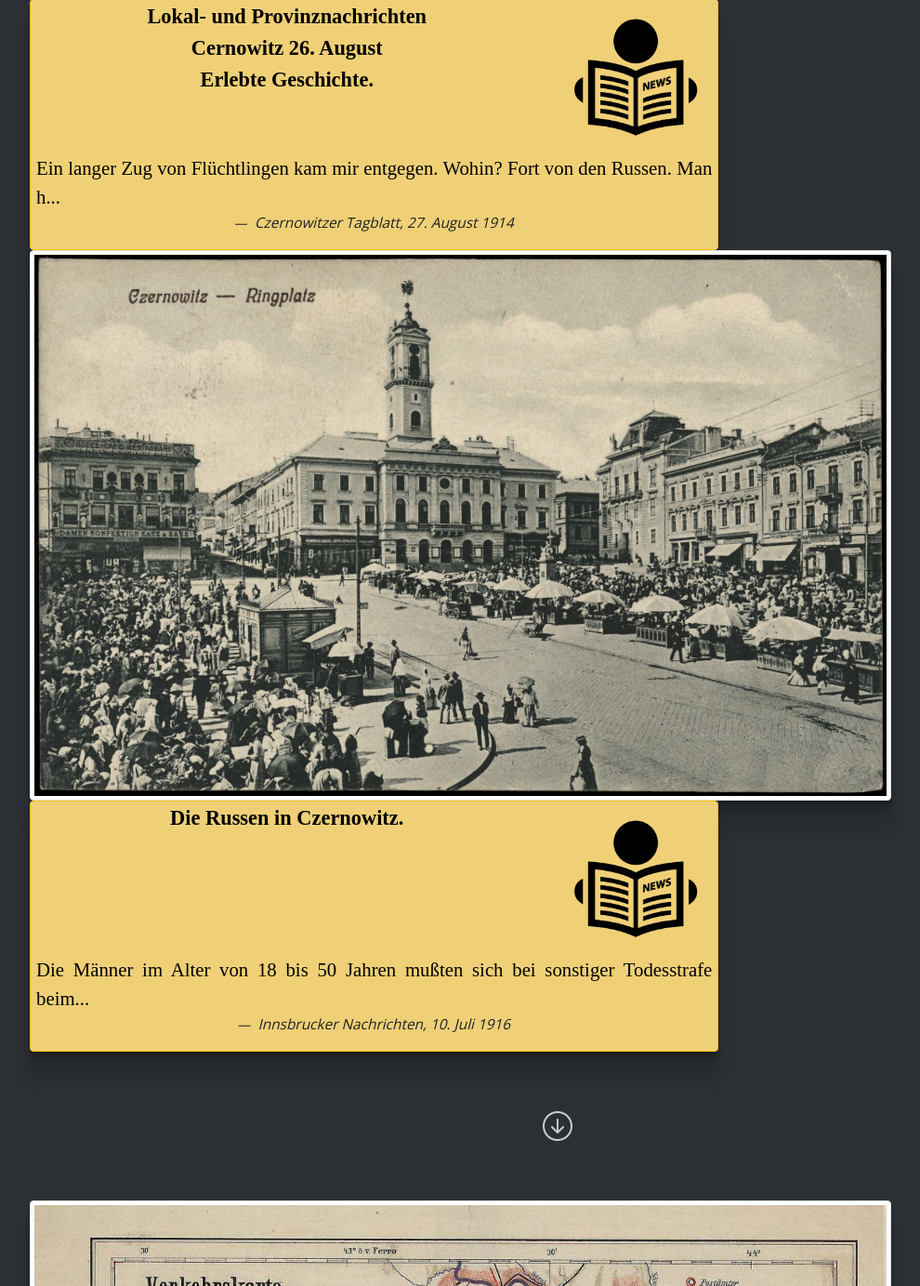
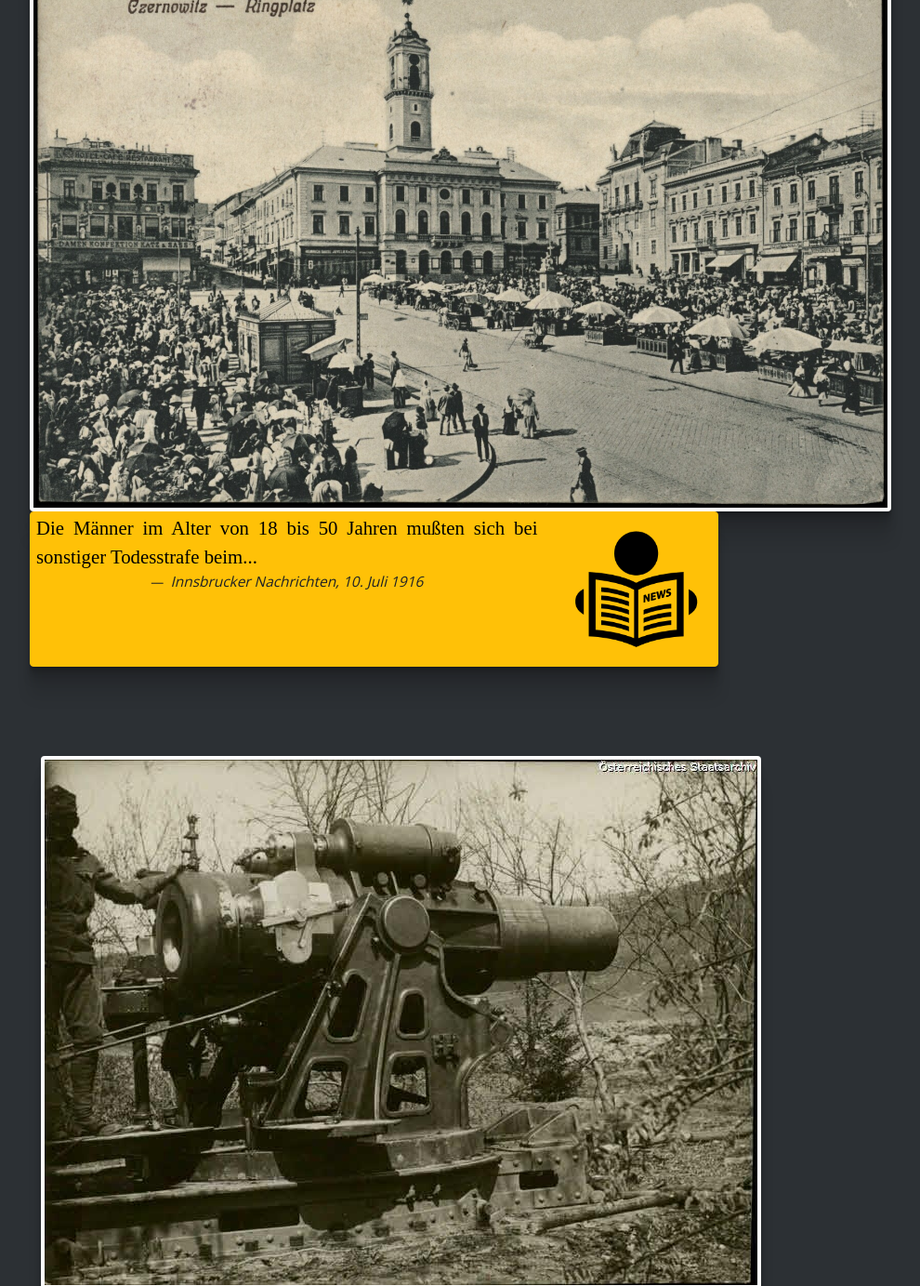
Before and after one commit to BernhardKoschicek/flucht, a Flask app: page /en/exhibition in a window 1280 px wide. Shown: the part 4895-6278 px from the top of the page at 93% size, without its empty margins (40-1030 px from the left). Run offline with Flask 2, Linux system fonts and the light colour scheme; some libraries are stand-ins or nearby versions; some web fonts are replaced.

Commit message:
refactored

```diff
--- a/flucht/data/newspaper.py
+++ b/flucht/data/newspaper.py
@@ -170,7 +170,7 @@
     },
     'wochenzeitung_24031916': {
         'teaser': '''Die in Barackenform in Aussicht genommenen Unterkünfte für die Flüchtlinge sind bereits zum größten Teile hergestellt. Nunmehr gelangen kleinere und größere Familienwohnhäuse[r], welche vollständig in Mauerwerk ausgeführt wurden, zur Vergebung und Herstellung. Die von der Bahnstation zum Flüchtlingslager errichtete Schmalspurbahn funktioniert schon seit längerer Zeit, und wird hauptsächlich zu Materialzufuhr verwendet. ''',
-        'citation': 'Wochen-Zeitung für das Viertel unter dem Manhartsberg, 24. März 1916',
+        'citation': 'WZ Mahnhartsberg, 24. März 1916',
         'title': 'Flüchtlingslager.',
         'page': '',
         'url': '',
@@ -180,7 +180,7 @@
     },
     'wochenzeitung_02071915': {
         'teaser': '''Die Internierungsstationen befinden sich in Weierburg, Enzersdorf im Tale, Sitzendorf, Mittergrabern und Raschala, wobei die in diesen Orten befindlichen herrschaftlichen Schüttkästen samt umliegenden Grundstücken b[e]nützt werden. Dem Vernehmen nach soll auch in Oberhollabrunn und zwar in der ehemals Gindlschen Gasthausrealität eine Internierungsstation untergebracht werden.''',
-        'citation': 'Wochen-Zeitung für das Viertel unter dem Manhartsberg, 2. Juli 1918',
+        'citation': 'WZ Mahnhartsberg, 2. Juli 1918',
         'title': 'K. k. Internierungsstationen',
         'page': '',
         'url': '',
@@ -190,7 +190,7 @@
     },
     'wochenzeitung_21011916': {
         'teaser': '''Die Arbeiten zur Herstellung des von der Staatsverwaltung in Oberhollabrunn in [A]ussicht genommenen Flüchtlingslagers sind bereits in Angriff genommen worden. Ein Teil der Baulichkeiten ist im Konkurrenzwege vergeben worden und haben hiebei auch hiesige Firmen Berücksichtigung gefunden. Zu dem Lagerplatze, der einen Raum von 70 Joch Grund in Anspruch nimmt, wird eine schmalspurige Bahn zwecks Verbindung mit der Nordwestbahn gebaut. ''',
-        'citation': 'Wochenzeitung für das Viertel unter dem Manhartsberg, 21. Januar 1916',
+        'citation': 'WZ Mahnhartsberg, 21. Januar 1916',
         'title': 'Flüchtlingslager.',
         'page': '',
         'url': '',
@@ -284,7 +284,7 @@
     },
     'wochenzeitung_10111916': {
         'teaser': '''Das Flüchtlingslager, welches jetzt mit mehr als 3000 Flüchtlingen, zumeist aus der Bukowina und Siebenbürgen belegt ist, macht sich für die hiesige Bevölkerung recht unangenehm bemerkbar. Trotz der Einzäunung des Lagers läßt man die Insassen in großen Mengen heraus. Diese belagern alle Lebensmittelverkaufsstellen, raufen sich in den Tabaktrafiken mit den Einheimischen um die karg bemessenen Rationen und geben auch sonst zu vielen Klagen und Beschwerden Anlaß. Da sollte die Verwaltung etwas strenger sein, bevor es zum Krach kommt. ''',
-        'citation': 'Wochen-Zeitung für das Viertel unter dem Manhartsberg, 10 November 1916',
+        'citation': 'WZ Mahnhartsberg, 10 November 1916',
         'title': 'Lagermisere',
         'page': '',
         'url': '',
@@ -303,7 +303,7 @@
             Erdäpfel erfreuen sich der besonderen
             Vorliebe und Aufmerksamkeit dieser
             Elemente.''',
-        'citation': 'Wochen-Zeitung für das Viertel unter dem Manhartsberg, 22. September 1916',
+        'citation': 'WZ Mahnhartsberg, 22. September 1916',
         'title': 'Flüchtlingslager',
         'page': '',
         'url': '',
@@ -379,7 +379,7 @@
     },
     'wochenzeitung_29031918': {
         'teaser': '''Am 23. und 24. März 1918 ist ein großer Teil der im k. k. Flüchtlingslager untergebrachten Flüchtlinge aus Ostgalizien und der Bukowina in die Heimat abgegangen.''',
-        'citation': 'Wochen-Zeitung für das Viertel unter dem Manhartsberg, 29. März 1918',
+        'citation': 'WZ Mahnhartsberg, 29. März 1918',
         'title': 'Flüchtlingslager.',
         'page': '',
         'url': '',
--- a/flucht/static/styles/style.css
+++ b/flucht/static/styles/style.css
@@ -24,6 +24,9 @@
     font-size: 1.1em;
 }
 
+.img-thumbnail {
+    border: 0px solid;
+}
 
 .inner_monolog {
     padding: 1em;
@@ -37,8 +40,7 @@
     color: #cbccce;
 }
 
-.newspaper {
-}
+
 
 .img-rotate-right-5 {
   transform: rotate( 5deg );
--- a/flucht/templates/pages/03.html
+++ b/flucht/templates/pages/03.html
@@ -1,4 +1,4 @@
-<div class="row ">
+<div class="row kk-background">
     <div class="col-10">
       <img src="{{ url_for('static', filename='images/exhibition/bukowina.jpg') }}"
            loading="lazy" alt="bukowina" class="img-fluid">
--- a/flucht/templates/pages/04.html
+++ b/flucht/templates/pages/04.html
@@ -26,3 +26,29 @@
     </div>
   </div>
 </div>
+
+
+<div class="row py-5 px-5 justify-content-center">
+  <div class="row col-xxl-4 ">
+    <div class="row">
+      {{ images['artilleriestellung_191606']|safe }}
+    </div>
+    <div class="row ">
+      {{ images['trommelfeuer_1914']|safe }}
+    </div>
+  </div>
+  <div class="col-xxl-3  ">
+    <div class="old-paper">
+      <p class="inner_monolog">{{ _('inner_monolog_02') }}</p>
+      <p class="inner_monolog">{{ _('inner_monolog_03') }}</p>
+    </div>
+  </div>
+  <div class="row col-xxl-4 ">
+    <div class="row justify-content-end">
+      {{ images['kirche_toporoutz']|safe }}
+    </div>
+    <div class="row justify-content-center">
+      {{ newspaper['deutsches_volksblatt_20061915']|safe }}
+    </div>
+  </div>
+</div>
--- a/flucht/templates/pages/06.html
+++ b/flucht/templates/pages/06.html
@@ -1,7 +1,7 @@
-<div class="row align-items-center justify-content-center align-content-center">
-    <div class="col-12 justify-content-center align-items-center align-content-center">
+<div class="row">
+    <div class="col">
 {#        {{ images['lagertor']|safe }}#}
       <img src="{{ url_for('static', filename='images/exhibition/kundmachung_19071915.jpg') }}"
-class="h-100 w-100" alt="kundmachnung">
+class="h-100 w-75" alt="kundmachnung">
     </div>
 </div>
--- a/flucht/templates/pages/09.html
+++ b/flucht/templates/pages/09.html
@@ -2,6 +2,6 @@
     <div class="col-12 justify-content-center align-items-center align-content-center">
 {#        {{ images['lagertor']|safe }}#}
       <img src="{{ url_for('static', filename='images/exhibition/kundmachung_20061916.jpg') }}"
-class="h-100 w-100" alt="kundmachung">
+class="h-100 w-75" alt="kundmachung">
     </div>
 </div>
--- a/flucht/templates/pages/10.html
+++ b/flucht/templates/pages/10.html
@@ -1,6 +1,6 @@
 <div class="row align-items-center justify-content-center align-content-center">
     <div class="col-12 justify-content-center align-items-center align-content-center">
       <img src="{{ url_for('static', filename='images/exhibition/eisenbahnkarte.jpg') }}"
-class="h-100 w-100" alt="Bahnkarte">
+class="h-100 w-75" alt="Bahnkarte">
     </div>
 </div>
--- a/flucht/templates/pages/12.html
+++ b/flucht/templates/pages/12.html
@@ -2,6 +2,6 @@
     <div class="col-12 justify-content-center align-items-center align-content-center">
 {#        {{ images['lagertor']|safe }}#}
       <img src="{{ url_for('static', filename='images/exhibition/lagertor.jpg') }}"
-class="h-100 w-100" alt="lagertor">
+class="h-100 w-75" alt="lagertor">
     </div>
 </div>
--- a/flucht/templates/pages/13.html
+++ b/flucht/templates/pages/13.html
@@ -9,10 +9,6 @@
   <div class="row row-cols-1 col-xxl-4">
     <div class="col old-paper">
       <p class="inner_monolog">{{ _('inner_monolog_11') }}</p>
-    </div>
-    <div class="col">
-    </div>
-    <div class="col old-paper">
       <p class="inner_monolog">{{ _('inner_monolog_12') }}</p>
     </div>
   </div>
--- a/flucht/templates/pages/14.html
+++ b/flucht/templates/pages/14.html
@@ -1,7 +1,7 @@
 <div class="row align-items-center justify-content-center align-content-center">
     <div class="col-12 justify-content-center align-items-center align-content-center">
       <img src="{{ url_for('static', filename='images/exhibition/ansichtkarte_1917.jpg') }}"
-class="h-100 w-100" alt="ansichtskarte">
+class="h-100 w-75" alt="ansichtskarte">
     </div>
 </div>
 
--- a/flucht/templates/pages/17.html
+++ b/flucht/templates/pages/17.html
@@ -2,6 +2,6 @@
 
 <div class="row vh-100">
     <div class="col-md-12">
-<iframe width="100%" height="100%" src="https://www.youtube.com/embed/Oo0eRiZOR3o" title="YouTube video player" allow="accelerometer; autoplay; clipboard-write; encrypted-media; gyroscope; picture-in-picture" allowfullscreen></iframe>
+<iframe width="75%" height="100%" src="https://www.youtube.com/embed/Oo0eRiZOR3o" title="YouTube video player" allow="accelerometer; autoplay; clipboard-write; encrypted-media; gyroscope; picture-in-picture" allowfullscreen></iframe>
     </div>
 </div>
--- a/flucht/templates/pages/20.html
+++ b/flucht/templates/pages/20.html
@@ -1,2 +1,2 @@
-<iframe class="embed-responsive-item" style="width: 100%; height: 100vh"
+<iframe class="embed-responsive-item" style="width: 75%; height: 100vh"
         src="https://geoportal.orthodoxes-europa.at/"></iframe>
--- a/flucht/templates/pages/28.html
+++ b/flucht/templates/pages/28.html
@@ -1,4 +1,4 @@
-<div class="row py-5 px-5 bg-bukovina_muster">
+<div class="row py-5 px-5">
   <div class="row row-cols-lg-1 col-xxl-4 ">
     <div class="col">
   {{ newspaper['allgemeiner_tiroler_18071917']|safe }}
--- a/flucht/util/build_newspaper_tag.py
+++ b/flucht/util/build_newspaper_tag.py
@@ -10,32 +10,31 @@
         teaser = (value['teaser'][:100] + '...') if len(
             value['teaser']) > 100 else value['teaser']
         news_tag[name] = f'''
-        <div class="col-8">
-        <button class="border border-warning rounded bg-kaisergelb shadow-longer"
-                data-bs-toggle="modal"
-                data-bs-target="#{name}Modal">
-            <figure class="newspaper">
-
+        <div class="col-8" xmlns="http://www.w3.org/1999/html">
+            <button class="border border-warning bg-warning rounded shadow-longer"
+                    data-bs-toggle="modal"
+                    data-bs-target="#{name}Modal">
                 <div class="row">
-                    <div class="col-9 justify-content-start">
-                        <span class="source-header">{value['title']}<span>
-                    </div>
-                    <div class="col-3">
-                        <img src="../static/images/exhibition/news_person.png" class="img-fluid" loading="lazy">
-                    </div>
-                 </div>
-                                         <blockquote>
+                    <div class="col">
+                     <blockquote>
                             <p class="source-text">
                                 {teaser}
                             </p>
-                        </blockquote>
-                        <figcaption class="blockquote-footer blockquote-footer-teaser">
-                            <cite title="{value['citation']}">
+                        <figcaption class="blockquote-footer blockquote-footer-teaser ">
+                                <cite title="{value['citation']}">
                                 {value['citation']}
-                            </cite>
+                                </cite>
+
+
                         </figcaption>
-            </figure>
-        </button>
+                      </div>
+                      <div class="col-3">
+                            <img src="../static/images/exhibition/news_person.png"
+                            class="img-fluid" alt="newspict" loading="lazy">
+                      </div>
+
+                </div>
+            </button>
         </div>
             '''
     return news_tag
@@ -95,7 +94,9 @@
                     <p class="pic-source">
                      {source_link if value['url'] else value['source']}
                    </p>
+                   <p class="fst-italic">Buchstabengetreu transkribiert, Orthographie und Zeichensetzung des Originals übernommen.</p>
                 </div>
+
                 <div class="col-1">
                     <button
                         type="button"
```
